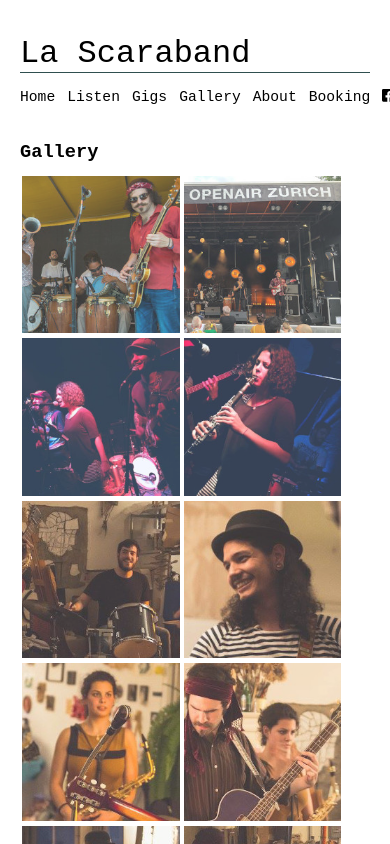
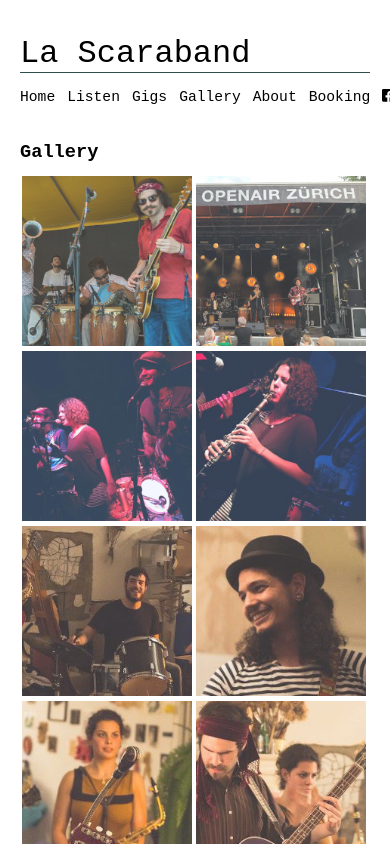
Before and after one commit to ynnckth/lascaraband.ch, a React (Create React App) app in the folder frontend/: page /#/gallery in a window 390 px wide. Shown: the top 844 px of the page. Built offline with nearby package versions, Linux system fonts and the light colour scheme.

Commit message:
Fix gallery responsiveness

```diff
--- a/frontend/src/components/Gallery/Gallery.css
+++ b/frontend/src/components/Gallery/Gallery.css
@@ -28,9 +28,9 @@
 
 @media screen and (max-width: 500px) {
     .thumb {
-        max-width: 190px;
+        max-width: 225px;
         min-width: 100px;
-        width: 45%;
+        width: calc(50% - 5px);
     }
     .thumb img {
         width: 100%;
--- a/frontend/src/components/Gallery/Gallery.tsx
+++ b/frontend/src/components/Gallery/Gallery.tsx
@@ -21,7 +21,7 @@ const Gallery: React.FC = () => {
         {thumbnails.map((thumb, idx) =>
           <div key={idx} className="thumb">
             <a href={images[idx]} data-lightbox="mygallery">
-              <img src={thumb} alt="image"/>
+              <img src={thumb} alt="scara-pic"/>
             </a>
           </div>
         )}
```
